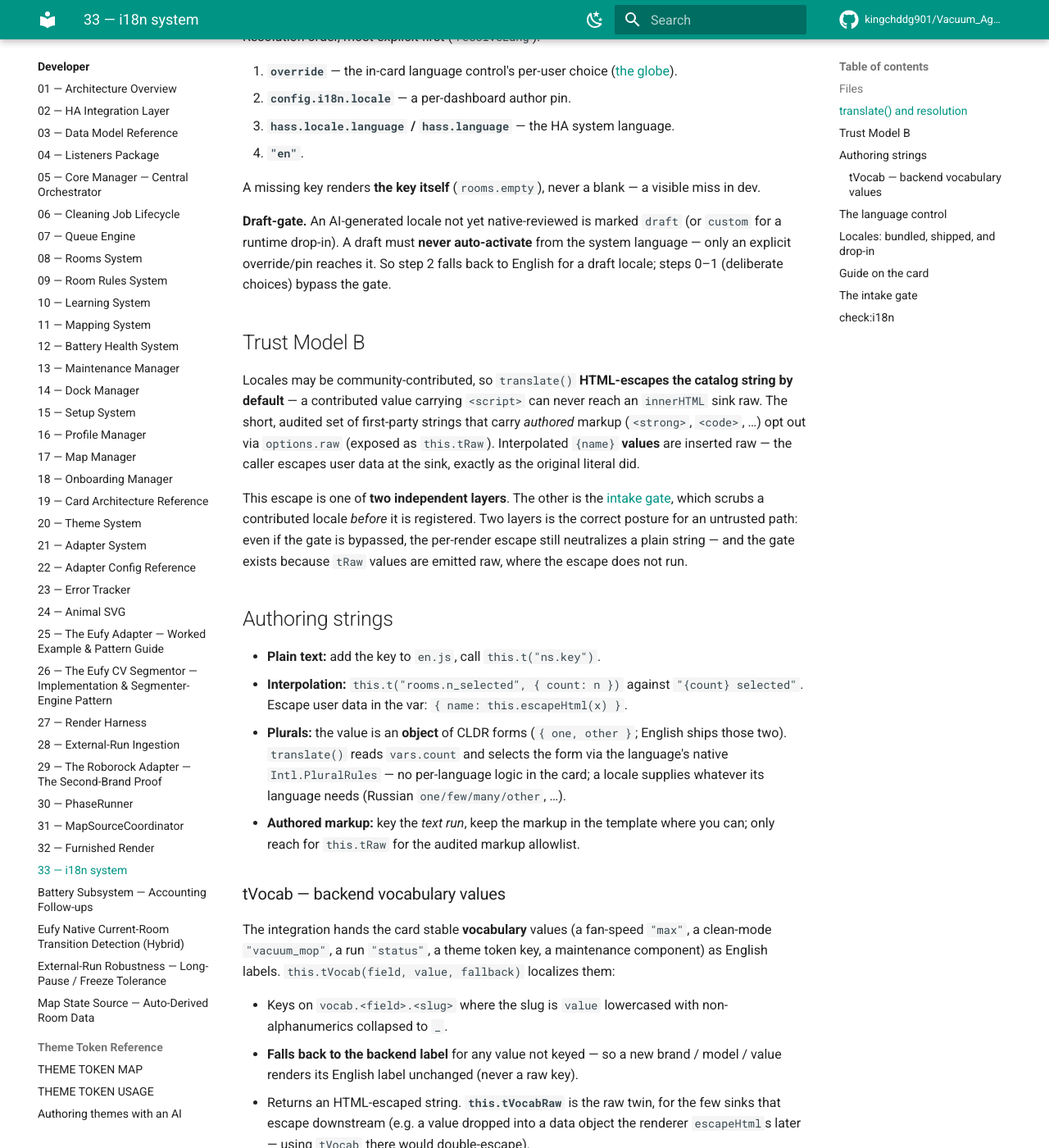
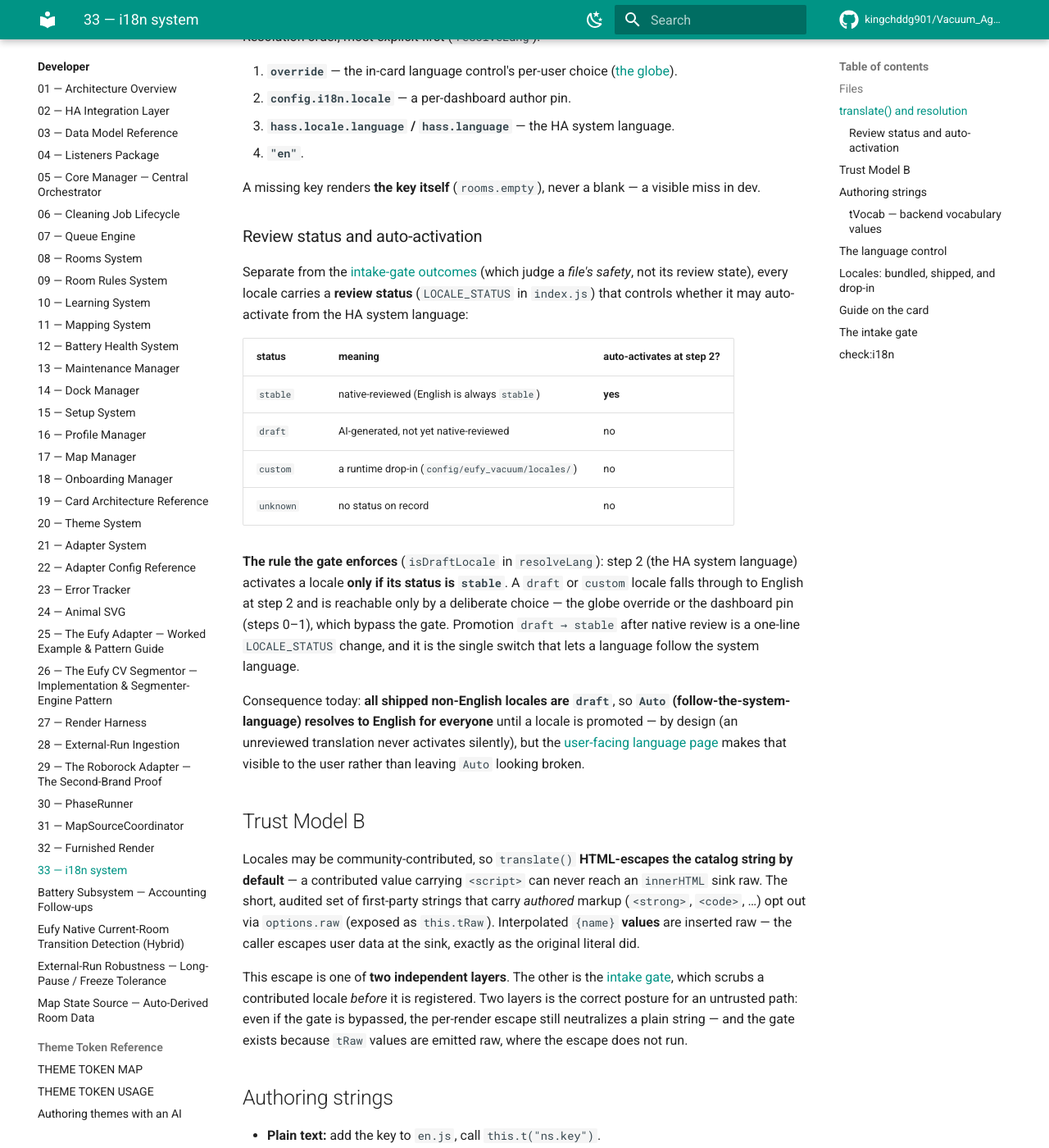
Before and after one commit to kingchddg901/Vacuum_Agent, an MkDocs documentation site: the page built from docs/dev/33-i18n-system.md, in a window 1280 px wide and 1400 px high, scrolled down 1055 px. Shown: the whole window at 82% size. Built offline with MkDocs 1.6.1 and Material for MkDocs 9.7.7, drawn with Linux system fonts in a browser that asks for light colours; comment, search, counter and statistics services are not loaded.

Commit message:
docs(i18n): define the stable/draft/custom review-status taxonomy
The promotion concept (draft -> stable, the switch that lets a locale follow the
HA system language) was documented in three places three ways, and the
authoritative reference (33) omitted the positive member entirely: it described
the draft-gate only negatively ("a draft must never auto-activate") and named
only draft/custom, never `stable`. A reader of 33 alone could not learn what a
locale must BE to not fall back to English.

- 33-i18n-system.md: add the review-status taxonomy (stable/draft/custom/unknown)
  as a linkable subsection, state the POSITIVE rule (step 2 activates only if
  status==stable), keep it distinct from the intake-gate safety outcomes (two
  different axes), and note the live consequence (all shipped locales are draft,
  so Auto resolves to English until a promotion).
- translating.md: keep the promotion how-to but cross-reference 33's taxonomy as
  the authority instead of being its sole definition.
- 19-language.md: reconcile the Auto control with the draft reality for users —
  Auto only switches to native-reviewed (stable) languages, so it shows English
  today; pick your language manually from the globe. Connects the Drafts box to
  the Auto control so Auto no longer silently looks broken.

Surfaced by an external doc review; verified against LOCALE_STATUS + isDraftLocale
in src/i18n/index.js. mkdocs --strict green.

Co-Authored-By: Claude Opus 4.8 (1M context) <noreply@anthropic.com>

```diff
--- a/docs/dev/33-i18n-system.md
+++ b/docs/dev/33-i18n-system.md
@@ -53,10 +53,33 @@ Resolution order, most-explicit first (`resolveLang`):
 A missing key renders **the key itself** (`rooms.empty`), never a blank — a
 visible miss in dev.
 
-**Draft-gate.** An AI-generated locale not yet native-reviewed is marked `draft`
-(or `custom` for a runtime drop-in). A draft must **never auto-activate** from the
-system language — only an explicit override/pin reaches it. So step 2 falls back
-to English for a draft locale; steps 0–1 (deliberate choices) bypass the gate.
+### Review status and auto-activation
+
+Separate from the [intake-gate outcomes](#the-intake-gate) (which judge a *file's
+safety*, not its review state), every locale carries a **review status**
+(`LOCALE_STATUS` in `index.js`) that controls whether it may auto-activate from the
+HA system language:
+
+| status | meaning | auto-activates at step 2? |
+|---|---|---|
+| `stable` | native-reviewed (English is always `stable`) | **yes** |
+| `draft` | AI-generated, not yet native-reviewed | no |
+| `custom` | a runtime drop-in (`config/eufy_vacuum/locales/`) | no |
+| `unknown` | no status on record | no |
+
+**The rule the gate enforces** (`isDraftLocale` in `resolveLang`): step 2 (the HA
+system language) activates a locale **only if its status is `stable`**. A `draft`
+or `custom` locale falls through to English at step 2 and is reachable only by a
+deliberate choice — the globe override or the dashboard pin (steps 0–1), which
+bypass the gate. Promotion `draft → stable` after native review is a one-line
+`LOCALE_STATUS` change, and it is the single switch that lets a language follow the
+system language.
+
+Consequence today: **all shipped non-English locales are `draft`**, so **`Auto`
+(follow-the-system-language) resolves to English for everyone** until a locale is
+promoted — by design (an unreviewed translation never activates silently), but the
+[user-facing language page](../user-guide/19-language.md) makes that visible to the
+user rather than leaving `Auto` looking broken.
 
 ## Trust Model B
 
```
Also changed, not shown: docs/contributing/translating.md (+6 -2 lines), docs/user-guide/19-language.md (+8 -4 lines).
